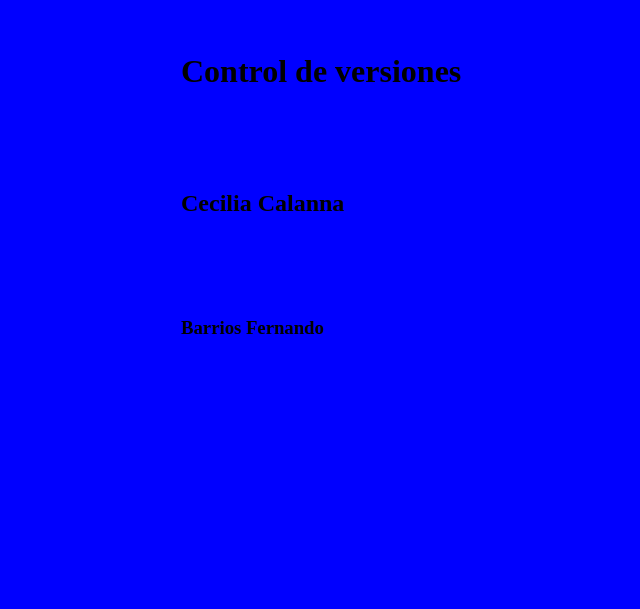
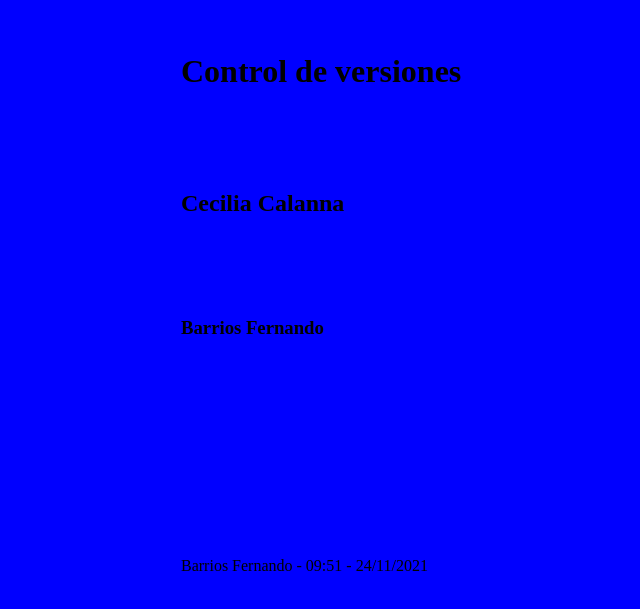
Before and after one commit to srv90/TP_SO_I4_Equipo_, a plain HTML site: page index.html in a window 1280 px wide. Shown: the part 147-756 px from the top of the page, without its empty margins (119-759 px from the left). Drawn offline with Linux system fonts and the light colour scheme.

Commit message:
Cambios en index.html - apellido, fecha y hora

```diff
--- a/index.html
+++ b/index.html
@@ -10,5 +10,7 @@
 <h1>Control de versiones</h1>
 <h2>Cecilia Calanna</h2>
 <h3>Barrios Fernando</h3>
+<br>
+<p>Barrios Fernando - 09:51 - 24/11/2021</p>
 </body>
 </html>
```
